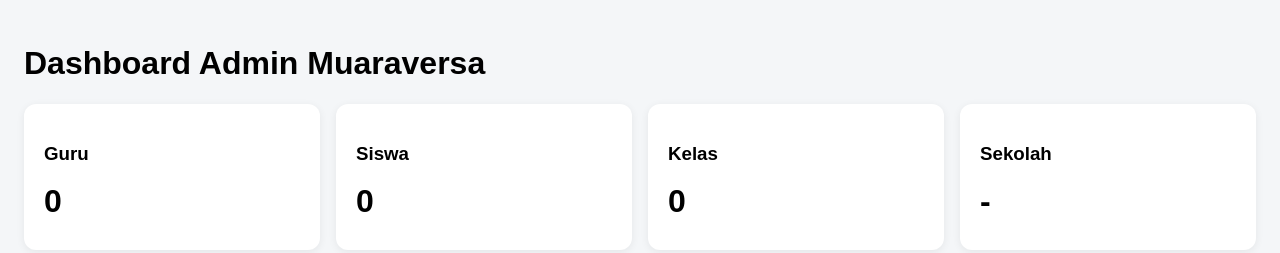
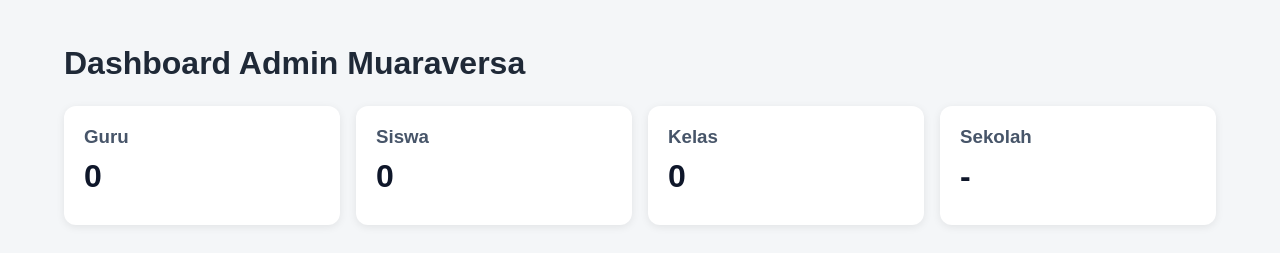
Before and after one commit to drmproject/muaraversa, a plain HTML site: page admin/dashboard.html in a window 1280 px wide. Drawn offline with Linux system fonts and the light colour scheme; no server answers.

Commit message:
style: improve admin base layout

```diff
--- a/admin/assets/css/admin.css
+++ b/admin/assets/css/admin.css
@@ -1 +1 @@
-body{font-family:Arial,sans-serif;background:#f4f6f8;margin:0}.container{padding:24px}.cards{display:grid;grid-template-columns:repeat(auto-fit,minmax(180px,1fr));gap:16px}.card{background:white;padding:20px;border-radius:12px;box-shadow:0 2px 8px #0001}.card p{font-size:32px;font-weight:bold;margin:10px 0}
+*{box-sizing:border-box}body{font-family:Arial,sans-serif;background:#f4f6f8;margin:0;color:#1f2937}.container{padding:24px;max-width:1200px;margin:auto}h1{margin-bottom:24px}.cards{display:grid;grid-template-columns:repeat(auto-fit,minmax(180px,1fr));gap:16px}.card{background:#fff;padding:20px;border-radius:12px;box-shadow:0 2px 8px rgba(0,0,0,.08)}.card h3{margin:0;color:#475569}.card p{font-size:32px;font-weight:bold;margin:10px 0;color:#0f172a}form{background:#fff;padding:24px;border-radius:12px;max-width:420px;box-shadow:0 2px 8px rgba(0,0,0,.08)}input,button{width:100%;padding:12px;margin-top:12px;border-radius:8px}input{border:1px solid #cbd5e1}button{border:0;background:#2563eb;color:#fff;font-weight:bold;cursor:pointer}@media(max-width:600px){.container{padding:16px}h1{font-size:24px}}
```
